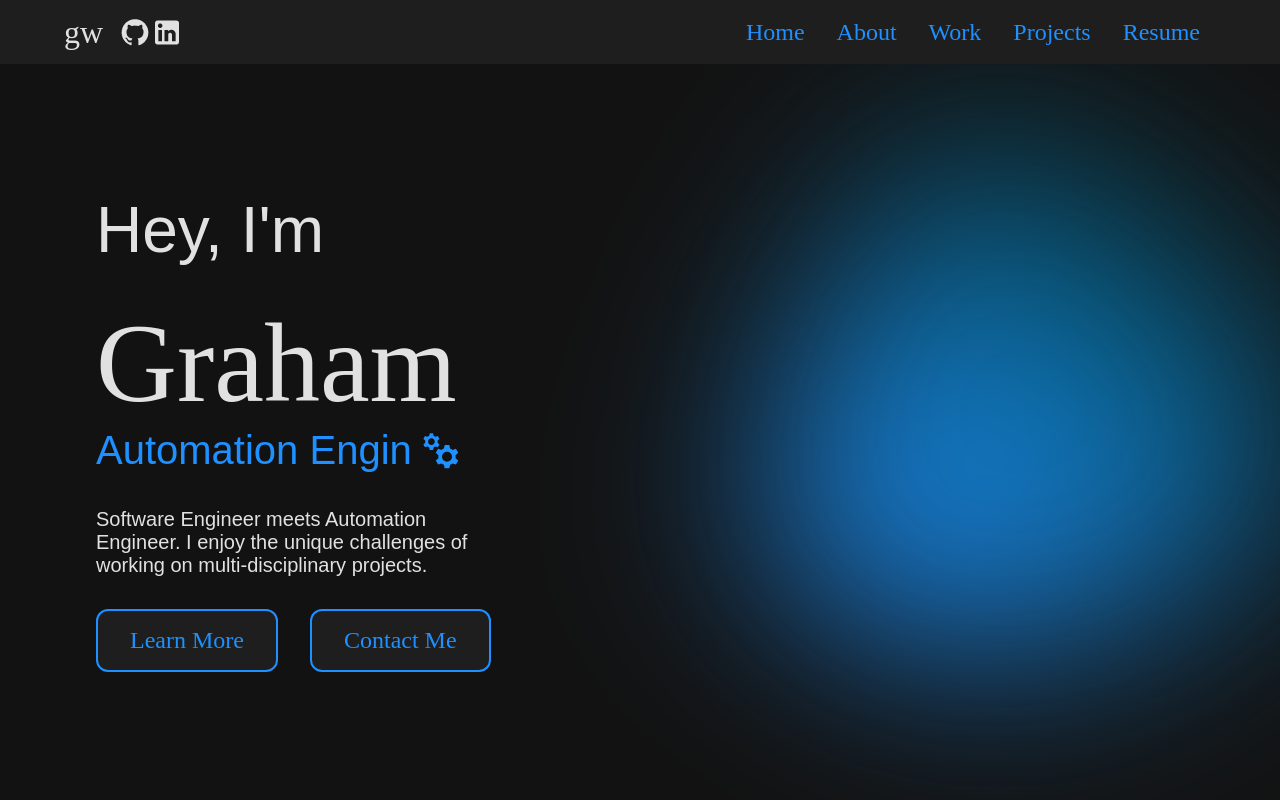
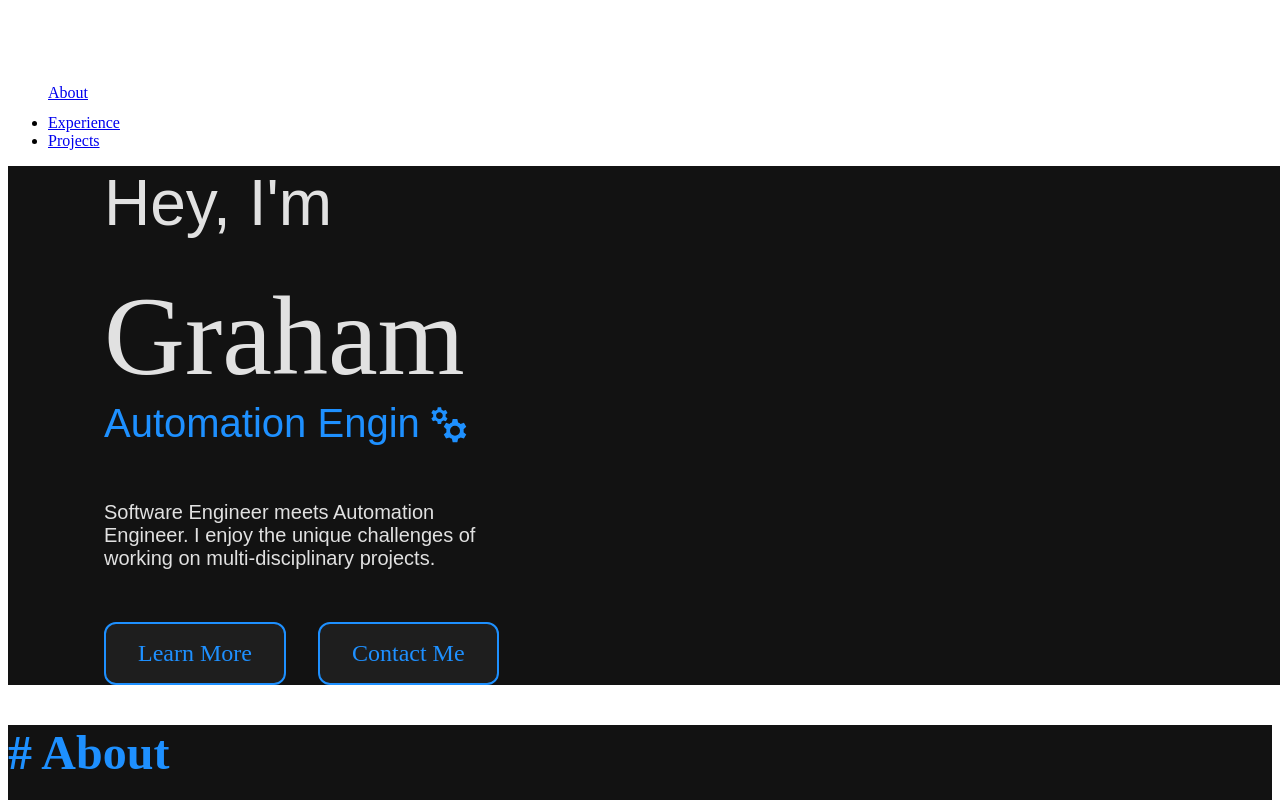
Before and after one commit to grahamwobig/mysite, a React (Vite) app: page /contact in a window 1280 px wide. Shown: the top 800 px of the page. Built offline with nearby package versions, Linux system fonts and the light colour scheme.

Commit message:
updated navbar

```diff
--- a/src/App.tsx
+++ b/src/App.tsx
@@ -33,7 +33,7 @@ function App() {
     //     <Route path="/contact" element={<Page color="#C1666B" text="Contact"/>} />
     //   </Routes>
     // </Router>
-    <html lang="en">
+    <>
       <header>
         <Navbar />
       </header>
@@ -43,7 +43,7 @@ function App() {
         <Page id="work" color="blue" text="Work"/>
         <Page id="projects" color="gray" text="Projects"/>
       </body>
-    </html>
+    </>
   )
 }
 
--- a/src/components/Navbar.tsx
+++ b/src/components/Navbar.tsx
@@ -1,69 +1,55 @@
-import {
-    useState,
-} from "react";
-import { Link } from "react-router";
 import "../styles/Navbar.css";
 
 function Navbar() {
-    //state for hamburger menu
-    const [isOpen, setIsOpen] = useState(false);
+    return (
+        // <nav className="navbar">
+        //     <div className="navbar-container">
+        //         <div className="social-links">
+        //             <p className="name">gw</p>
+        //             <a target="_blank" href="https://www.github.com/grahamwobig">
+        //                 <img src="/github_darkMode_32x32.png" alt="Github"/>
+        //             </a>
+        //             <a target="_blank" href="https://www.linkedin.com/in/graham-wobig/">
+        //                 <img src="/linkedin_darkMode_32x32.png" alt="LinkedIn"/>
+        //             </a>
+        //         </div>
 
-    //toggle hamburger menu
-    const toggleMenu = () => setIsOpen(prev => !prev);
-    //close hamburger menu
-    const closeMenu = () => setIsOpen(false);
+        //         <ul className="navbar-menu">
+        //             <li><a href="#landing">Home</a></li>
+        //             <li><a href="#about">About</a></li>
+        //             <li><a href="#work">Work</a></li>
+        //             <li><a href="#projects">Projects</a></li>
+        //             {/* <li><Link to="/projects">Projects</Link></li>
+        //             <li><Link to="/contact">Contact</Link></li> */}
+        //             <li><a target="_blank" href="/resume.pdf">Resume</a></li>
+        //         </ul>
 
-    // TODO- implement nice buttons for the navbar: https://codepen.io/wesbos/pen/jEbeNdw (inspiration)
+        //         <div className="navbar-hamburger" onClick={toggleMenu}>
+        //             <span></span>
+        //             <span></span>
+        //             <span></span>
+        //         </div>
 
-    return (
+        //     </div>
+        // </nav>
         <nav className="navbar">
-            <div className="navbar-container">
-                <div className="social-links">
-                    <p className="name">gw</p>
-                    <a target="_blank" href="https://www.github.com/grahamwobig">
-                        <img src="/github_darkMode_32x32.png" alt="Github"/>
+            <ul className="navbarList">
+                <li className="navbarItem">
+                    <a href="#about" className="navbarLink">
+                        <span>About</span>
                     </a>
-                    <a target="_blank" href="https://www.linkedin.com/in/graham-wobig/">
-                        <img src="/linkedin_darkMode_32x32.png" alt="LinkedIn"/>
+                </li>
+                <li>
+                    <a href="#experience">
+                        <span>Experience</span>
                     </a>
-                </div>
-
-                {/* <ul className="navbar-menu">
-                    <li><Link to="/about">About</Link></li>
-                    <li><Link to="/skills">Skills</Link></li>
-                    <li><Link to="/work">Work</Link></li>
-                    <li><Link to="/projects">Projects</Link></li>
-                    <li><Link to="/contact">Contact</Link></li>
-                    <li><a target="_blank" href="/resume.pdf">Resume</a></li>
-                </ul> */}
-
-                <ul className="navbar-menu">
-                    <li><a href="#landing">Home</a></li>
-                    <li><a href="#about">About</a></li>
-                    <li><a href="#work">Work</a></li>
-                    <li><a href="#projects">Projects</a></li>
-                    {/* <li><Link to="/projects">Projects</Link></li>
-                    <li><Link to="/contact">Contact</Link></li> */}
-                    <li><a target="_blank" href="/resume.pdf">Resume</a></li>
-                </ul>
-
-                <div className="navbar-hamburger" onClick={toggleMenu}>
-                    <span></span>
-                    <span></span>
-                    <span></span>
-                </div>
-
-                {/* <div className={`navbar-mobile-menu ${isOpen ? 'active' : ''}`}>
-                    <ul>
-                        <li><Link to="/about" onClick={closeMenu}>About</Link></li>
-                        <li><Link to="/skills" onClick={closeMenu}>Skills</Link></li>
-                        <li><Link to="/work" onClick={closeMenu}>Work</Link></li>
-                        <li><Link to="/projects" onClick={closeMenu}>Projects</Link></li>
-                        <li><Link to="/contact" onClick={closeMenu}>Contact</Link></li>
-                        <li><a target="_blank" href="/resume.pdf" onClick={closeMenu}>Resume</a></li>
-                    </ul>
-                </div> */}
-            </div>
+                </li>
+                <li>
+                    <a href="#projects">
+                        <span>Projects</span>
+                    </a>
+                </li>
+            </ul>
         </nav>
     );
 }
--- a/src/styles/Navbar.css
+++ b/src/styles/Navbar.css
@@ -1,173 +1,20 @@
 /* Global CSS variables and font setup */
 @import url('colors.css');
 
-:root {
-  --navbar-height: 64px;
-  --spacing-xl: 24px;
-  --container-width: 1200px;
-  --transition-fast: 0.3s ease;
-  --menu-font-family: 'Lora Variable', serif;
+.navbar {
+  display: block;
+  overflow: hidden;
 }
 
-
-* {
-  margin: 0;
-  padding: 0;
-  box-sizing: border-box;
+.navbarList {
+  margin-top: 4rem;
+  width: max-content;
 }
 
-/* Navbar container */
-.navbar {
-  background-color: var(--surface-color);
-  color: var(--text-color);
-  height: var(--navbar-height);
-  width: 100%;
-  position: fixed;
-  top: 0;
-  left: 0;
-  z-index: 1000;
-  font-family: var(--menu-font-family);
+.navbarItem {
+  color: var(--link-inactive);
+  display: flex;
+  align-items: center;
+  padding-top: 0.75rem;
+  padding-bottom: 0.75rem;
 }
-
-.navbar-container {
-  display: flex;
-  justify-content: space-between;
-  align-items: center;
-  height: 100%;
-  padding: 0 var(--spacing-xl);
-  max-width: var(--container-width);
-  margin: 0 auto;
-}
-
-.social-links {
-    display: flex;
-    align-items: center;
-    vertical-align: middle;
-}
-
-.social-links p {
-    padding-right: 1rem;
-    font-family: var(--menu-font-family);
-    font-size: 2rem;
-}
-
-.social-links a {
-    padding-top: 0.25rem;
-    gap: 0.25rem;
-}
-
-.social-links a:hover {
-    scale: 1.05;
-}
-
-/* Desktop Menu */
-.navbar-menu {
-  display: flex;
-  list-style: none;
-}
-
-.navbar-menu li {
-  margin: 0 1rem;
-}
-
-.navbar-menu a {
-  color: var(--secondary-accent-color);
-  text-decoration: none;
-  font-size: 1.5rem;
-  transition: color var(--transition-fast);
-  display: inline-flex;
-  align-items: center;
-  justify-content: center;
-  vertical-align: middle;
-  line-height: 1;
-  gap: 0.25rem;
-}
-
-.navbar-menu a:hover {
-    color: var(--primary-accent-color);
-    scale: 1.05;
-}
-
-/* Hamburger */
-
-.navbar-hamburger {
-    display: none;
-    flex-direction: column;
-    justify-content: space-between;
-    width: 30px;
-    height: 20px;
-    cursor: pointer;
-}
-
-.navbar-hamburger span{
-    width: 100%;
-    height: 3px;
-    background-color: var(--text-color);
-    border-radius: 1px;
-}
-
-/* Mobile Menu */
-.navbar-mobile-menu {
-  display: none;
-  position: absolute;
-  top: var(--navbar-height);
-  left: 0;
-  width: 100%;
-  background-color: var(--background-color);
-  flex-direction: column;
-  list-style: none;
-  max-height: 0;
-  overflow: hidden;
-  transition: max-height var(--transition-fast);
-}
-
-.navbar-mobile-menu.active {
-  max-height: 100vh;
-  overflow-y: auto;
-}
-
-.navbar-mobile-menu li {
-  border-top: 1px solid rgba(255, 255, 255, 0.1);
-}
-
-.navbar-mobile-menu a {
-  display: block;
-  padding: 1rem 0;
-  color: var(--text-color) !important;
-  text-decoration: none;
-  font-size: 1rem;
-  text-transform: uppercase;
-  transition: background-color 0.3s ease, transform 0.3s ease;
-  text-align: center;
-}
-
-.navbar-mobile-menu a:hover {
-    background-color: var(--surface-color);
-    scale: 1.05;
-}
-
-/* Responsive adjustments */
-@media (max-width: 1200px) {
-  .navbar-menu {
-    display: none;
-  }
-
-  .navbar-hamburger {
-    display: flex;
-    position: absolute;
-    right: var(--spacing-xl);
-    z-index: 1001;
-  }
-
-  .navbar-container {
-    justify-content: left;
-  }
-
-  .social-links p {
-    font-size: 1.5rem;
-  }
-
-  .navbar-mobile-menu {
-    display: flex;
-  }
-}
--- a/src/styles/colors.css
+++ b/src/styles/colors.css
@@ -4,4 +4,6 @@
     --primary-accent-color: #004d61;
     --secondary-accent-color: #1e90ff;
     --text-color: #e1e1e1;
+    --link-inactive: #8b8b8b;
+    --link-active: #1e90ff;
 }
```
